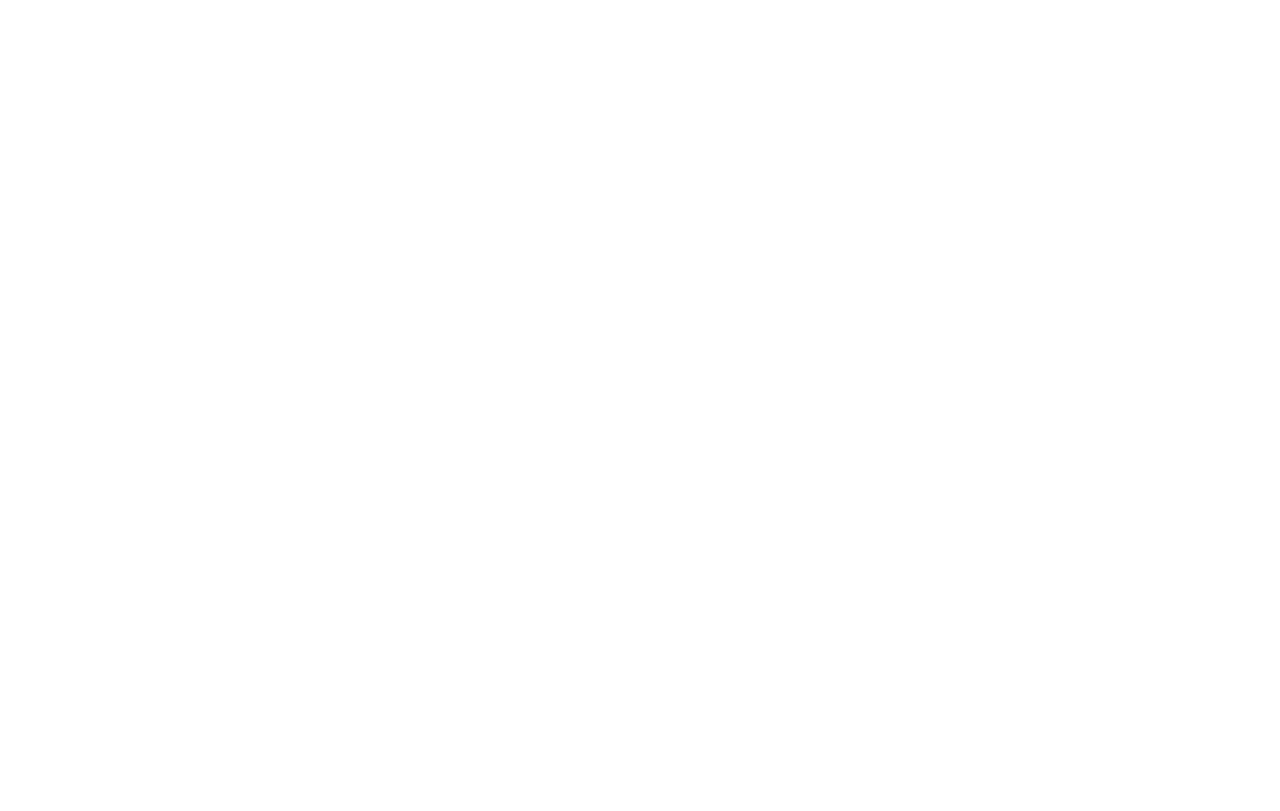
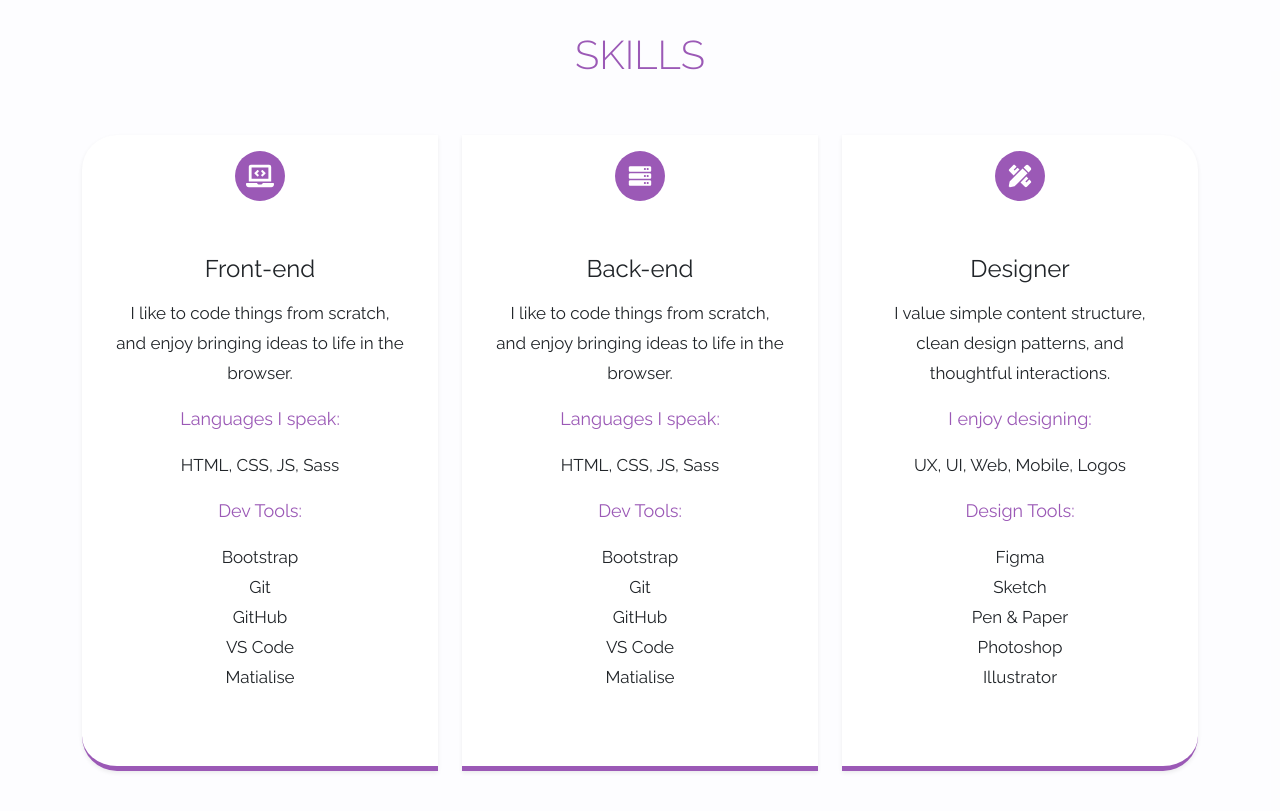
Before and after one commit to juliancameron79/JULIANCAMERON, a React (Create React App) app: page / in a window 1280 px wide. Shown: the part 1200-2011 px from the top of the page. Before the commit the page ends 1183 px from the top, so only its background shows below. Built offline with nearby package versions, Linux system fonts and the light colour scheme.

Commit message:
Basic layout and design for skills component completed

```diff
--- a/src/App.css
+++ b/src/App.css
@@ -5,6 +5,8 @@
   --primary-dark-grey: #666666;
   --primary-orange: #f9ab00;
   --primary-navbar: rgba(18, 23, 133, 0.48);
+  --primary-grey: rgba(131, 131, 228, 0.02);
+  --primary-purple: rgb(155, 89, 182);
 }
 
 body {
@@ -116,3 +118,119 @@
     width: 10rem;
   }
 }
+
+/******************* SKILLS *******************/
+
+.skills {
+  text-align: center;
+  padding-bottom: 2rem;
+  background: var(--primary-grey);
+}
+
+.skills-heading {
+  color: var(--primary-purple);
+  text-transform: uppercase;
+  font-weight: 300;
+}
+
+.skills .icon-wrapper {
+  position: relative;
+  margin: 0.375rem auto;
+  background: var(--primary-purple);
+  border-radius: 50%;
+  width: 3.125rem;
+  height: 3.125rem;
+}
+
+.skills-icon {
+  font-size: 1.4rem;
+  color: var(--primary-white);
+  position: absolute;
+  top: 50%;
+  left: 50%;
+  transform: translate(-50%, -50%);
+}
+
+.skills .box {
+  height: auto;
+  border-bottom: 0.3125rem solid var(--primary-purple);
+  padding: 0.625rem;
+  margin-bottom: 1.875rem;
+  background: var(--primary-white);
+  transition: 0.3s ease-in-out;
+}
+
+.skills-subtitle {
+  font-style: normal;
+  font-weight: normal;
+  font-size: 1.5rem;
+  line-height: 1.6875rem;
+  text-align: center;
+}
+
+.skills-text {
+  font-style: normal;
+  font-weight: normal;
+  font-size: 1.0625rem;
+  line-height: 1.875rem;
+  text-align: center;
+  list-style-type: none;
+}
+
+.skills-color-subtitle {
+  font-style: normal;
+  font-weight: normal;
+  font-size: 1.125rem;
+  line-height: 1.875rem;
+  text-align: center;
+  color: var(--primary-purple);
+}
+
+/* .skills .box:hover {
+  background: var(--primary-purple);
+} */
+
+.skills .box:hover .skills-icon {
+  color: var(--primary-purple);
+}
+
+.skills .box:hover .icon-wrapper {
+  background: var(--primary-white);
+}
+
+/* .skills .box:hover p {
+  color: var(--primary-white);
+}
+
+.skills .box:hover ul {
+  color: var(--primary-white);
+} */
+
+.frontend-skillset {
+  width: auto;
+  height: 100%;
+  background: rgb(248, 249, 250);
+  border-radius: 35px 0px 0px 35px;
+}
+
+.backend-skillset {
+  width: auto;
+  height: 100%;
+  background: rgb(248, 249, 250);
+  border-radius: 0px;
+}
+.design-skillset {
+  width: auto;
+  height: 100%;
+  background: rgb(248, 249, 250);
+  border-radius: 0px 35px 35px 0px;
+}
+
+@media (max-width: 576px) {
+  .frontend-skillset {
+    border-radius: 35px 35px 0px 0px;
+  }
+  .design-skillset {
+    border-radius: 0px 0px 35px 35px;
+  }
+}
--- a/src/App.js
+++ b/src/App.js
@@ -3,6 +3,7 @@
 import Navbar from "./components/Navbar";
 import Header from "./components/Header";
 import AboutMe from "./components/AboutMe";
+import Skills from "./components/Skills";
 
 function App() {
   return (
@@ -10,6 +11,7 @@
       <Navbar></Navbar>
       <Header></Header>
       <AboutMe></AboutMe>
+      <Skills></Skills>
     </>
   );
 }
--- /dev/null
+++ b/src/components/Skills.js
@@ -0,0 +1,83 @@
+import React from "react";
+import { FontAwesomeIcon } from "@fortawesome/react-fontawesome";
+import { faLaptopCode, faServer, faPencilRuler } from "@fortawesome/free-solid-svg-icons";
+
+const Skills = () => {
+  return (
+    <div className="skills">
+      <h1 className="py-5 skills-heading">Skills</h1>
+
+      <div className="container">
+        <div className="row">
+          <div className="col-md-4 col-sm-6">
+            <div className="box frontend-skillset shadow-sm">
+              <div className="icon-wrapper">
+                <FontAwesomeIcon className="skills-icon" icon={faLaptopCode} size="2x" />
+              </div>
+              <div class="py-5 px-4">
+                <p class="skills-subtitle">Front-end</p>
+                <p class="skills-text">I like to code things from scratch, and enjoy bringing ideas to life in the browser.</p>
+                <p class="skills-color-subtitle">Languages I speak:</p>
+                <p class="skills-text">HTML, CSS, JS, Sass</p>
+                <p class="skills-color-subtitle">Dev Tools:</p>
+                <ul class="p-0">
+                  <li class="skills-text">Bootstrap</li>
+                  <li class="skills-text">Git</li>
+                  <li class="skills-text">GitHub</li>
+                  <li class="skills-text">VS Code</li>
+                  <li class="skills-text">Matialise</li>
+                </ul>
+              </div>
+            </div>
+          </div>
+          {/* - */}
+          <div className="col-md-4 col-sm-6">
+            <div className="box backend-skillset shadow-sm">
+              <div className="icon-wrapper">
+                <FontAwesomeIcon className="skills-icon" icon={faServer} size="2x" />
+              </div>
+              <div class="py-5 px-4">
+                <p class="skills-subtitle">Back-end</p>
+                <p class="skills-text">I like to code things from scratch, and enjoy bringing ideas to life in the browser.</p>
+                <p class="skills-color-subtitle">Languages I speak:</p>
+                <p class="skills-text">HTML, CSS, JS, Sass</p>
+                <p class="skills-color-subtitle">Dev Tools:</p>
+                <ul class="p-0">
+                  <li class="skills-text">Bootstrap</li>
+                  <li class="skills-text">Git</li>
+                  <li class="skills-text">GitHub</li>
+                  <li class="skills-text">VS Code</li>
+                  <li class="skills-text">Matialise</li>
+                </ul>
+              </div>
+            </div>
+          </div>
+          {/* - */}
+          <div className="col-md-4 col-sm-6">
+            <div className="box design-skillset shadow-sm">
+              <div className="icon-wrapper">
+                <FontAwesomeIcon className="skills-icon" icon={faPencilRuler} size="2x" />
+              </div>
+              <div class="py-5 px-4">
+                <p class="skills-subtitle">Designer</p>
+                <p class="skills-text">I value simple content structure, clean design patterns, and thoughtful interactions.</p>
+                <p class="skills-color-subtitle">I enjoy designing:</p>
+                <p class="skills-text">UX, UI, Web, Mobile, Logos</p>
+                <p class="skills-color-subtitle">Design Tools:</p>
+                <ul class="p-0">
+                  <li class="skills-text">Figma</li>
+                  <li class="skills-text">Sketch</li>
+                  <li class="skills-text">Pen &amp; Paper</li>
+                  <li class="skills-text">Photoshop</li>
+                  <li class="skills-text">Illustrator</li>
+                </ul>
+              </div>
+            </div>
+          </div>
+        </div>
+      </div>
+    </div>
+  );
+};
+
+export default Skills;
```
